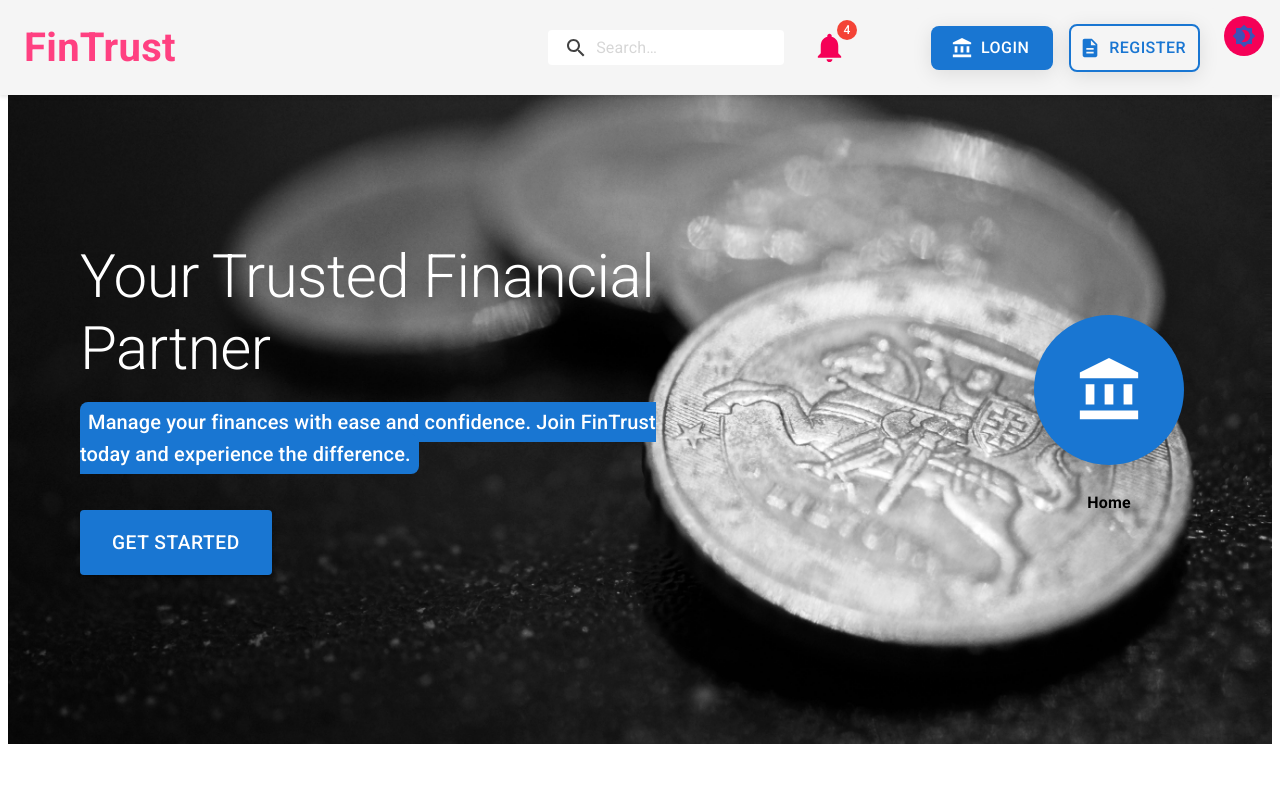
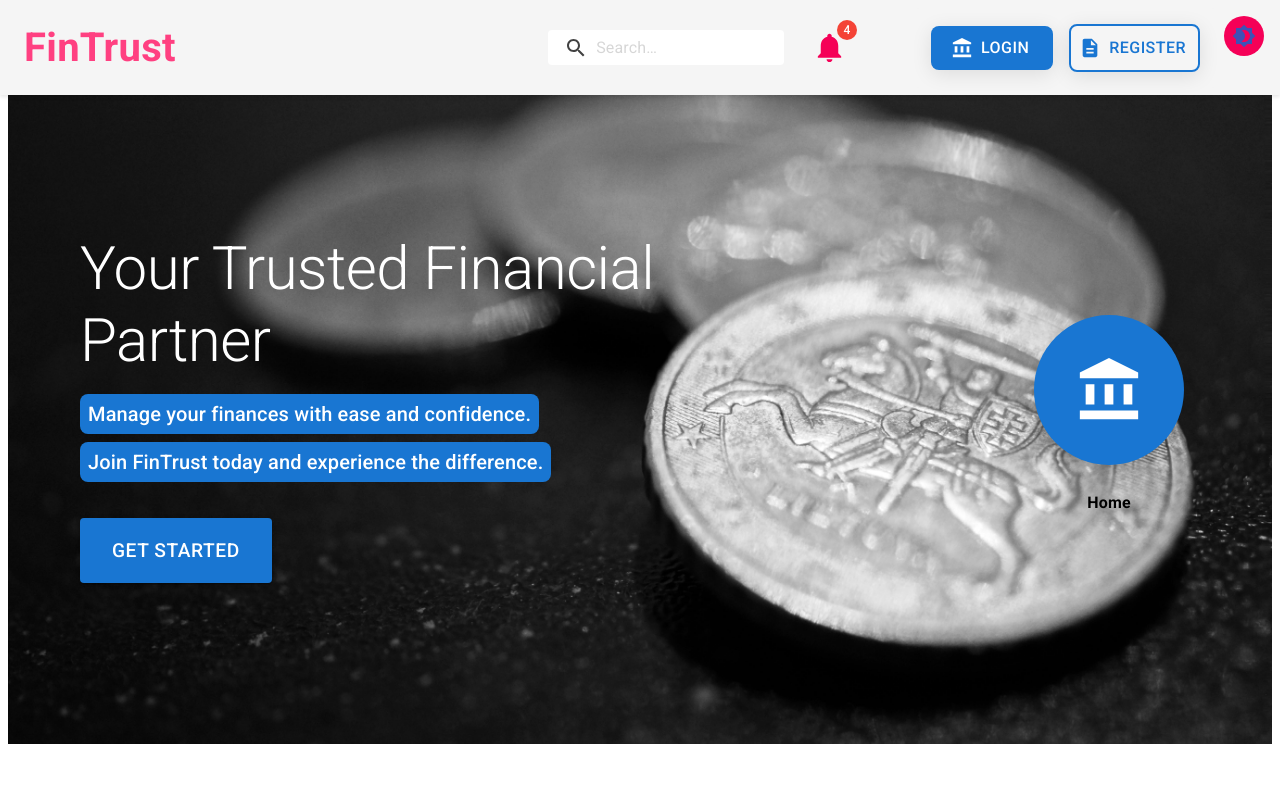
Before and after one commit to NICANORKYAMBA/bank-system, a React (Create React App) app in the folder frontend/: page / in a window 1280 px wide. Shown: the top 800 px of the page. Built offline with nearby package versions, Linux system fonts and the light colour scheme.

Commit message:
Restyled home message

```diff
--- a/frontend/src/components/HomePage.js
+++ b/frontend/src/components/HomePage.js
@@ -228,6 +228,10 @@ function HomePage () {
               <Typography variant='h6' color='textSecondary' paragraph>
                 <span className={classes.highlightedText}>
                   Manage your finances with ease and confidence.
+                </span>
+              </Typography>
+              <Typography variant='h6' color='textSecondary' paragraph>
+                <span className={classes.highlightedText}>
                   Join FinTrust today and experience the difference.
                 </span>
               </Typography>
```
